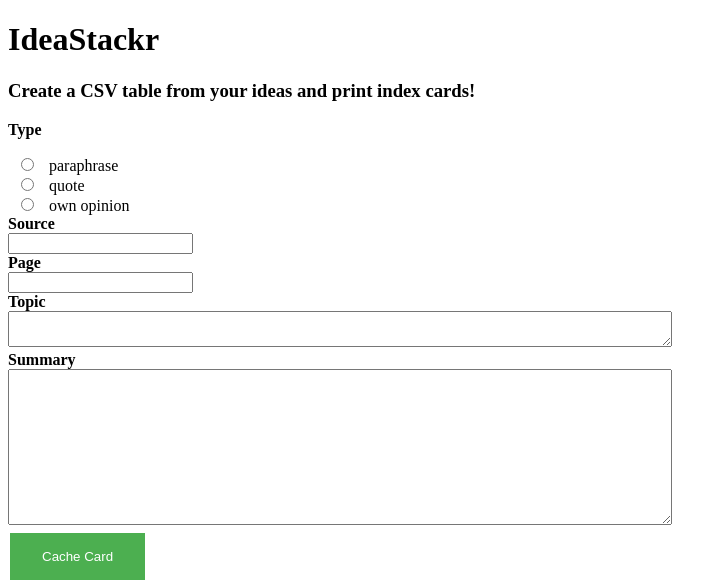
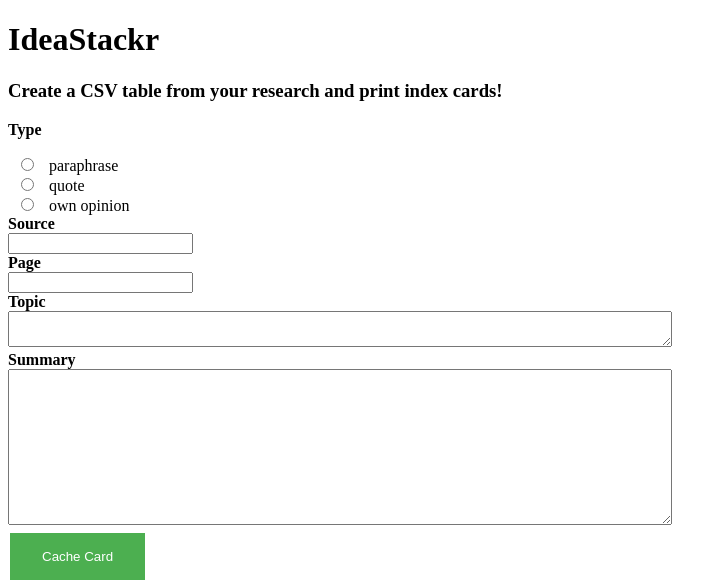
Before and after one commit to BrianInGermany/Xzerpt, a Flask app: page / in a window 1280 px wide. Shown: the top 583 px of the page, without its empty margins (0-727 px from the left). Run offline with Flask 2, Linux system fonts and the light colour scheme.

Commit message:
edit header

```diff
--- a/templates/idea_form.html
+++ b/templates/idea_form.html
@@ -38,7 +38,7 @@
    <body>
       <h1 style = "text-align: left;">IdeaStackr</h1>
 
-       <h3>Create a CSV table from your ideas and print index cards!</h3>
+       <h3>Create a CSV table from your research and print index cards!</h3>
 
       <form action="" id="form" method="POST">
          <p><b>Type</b></p>
```
